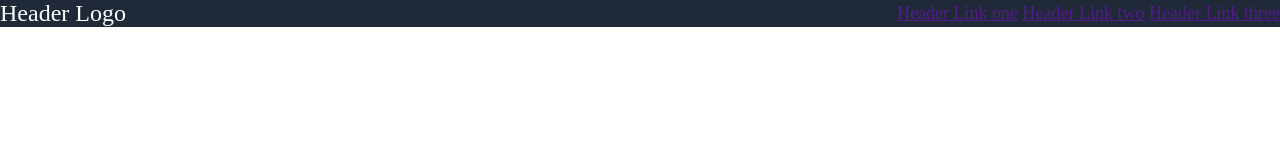
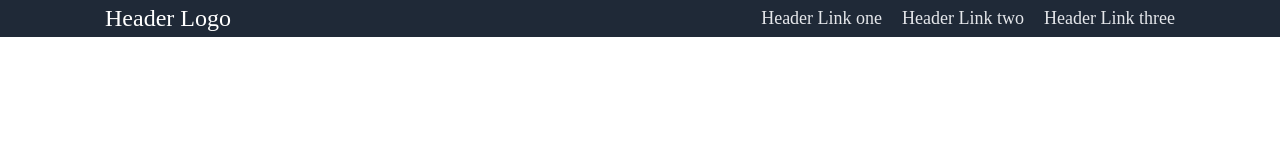
Before and after one commit to mavila314/landing-page, a plain HTML site: page index.html in a window 1280 px wide. Drawn offline with Linux system fonts and the light colour scheme.

Commit message:
Header CSS positioning added

```diff
--- a/index.html
+++ b/index.html
@@ -11,9 +11,9 @@
         <div class="header">
             <div class="logo">Header Logo</div>
             <div class="links">
-                <a href="">Header Link one</a>
-                <a href="">Header Link two</a>
-                <a href="">Header Link three</a>
+                <div>Header Link one</div>
+                <div>Header Link two</div>
+                <div>Header Link three</div>
             </div>
         </div>
     </div>
--- a/styles.css
+++ b/styles.css
@@ -11,6 +11,9 @@ body {
     display: flex;
     justify-content: space-between;
     align-items: center;
+    padding: 5px;
+    margin-left: 100px;
+    margin-right: 100px;
 }
 
 .logo {
@@ -18,6 +21,8 @@ body {
 }
 
 .links {
-    justify-content: space-evenly;
+    display: flex;
+    gap: 20px;
     font-size: 18px;
+    color: #E5E7EB;
 }
```
